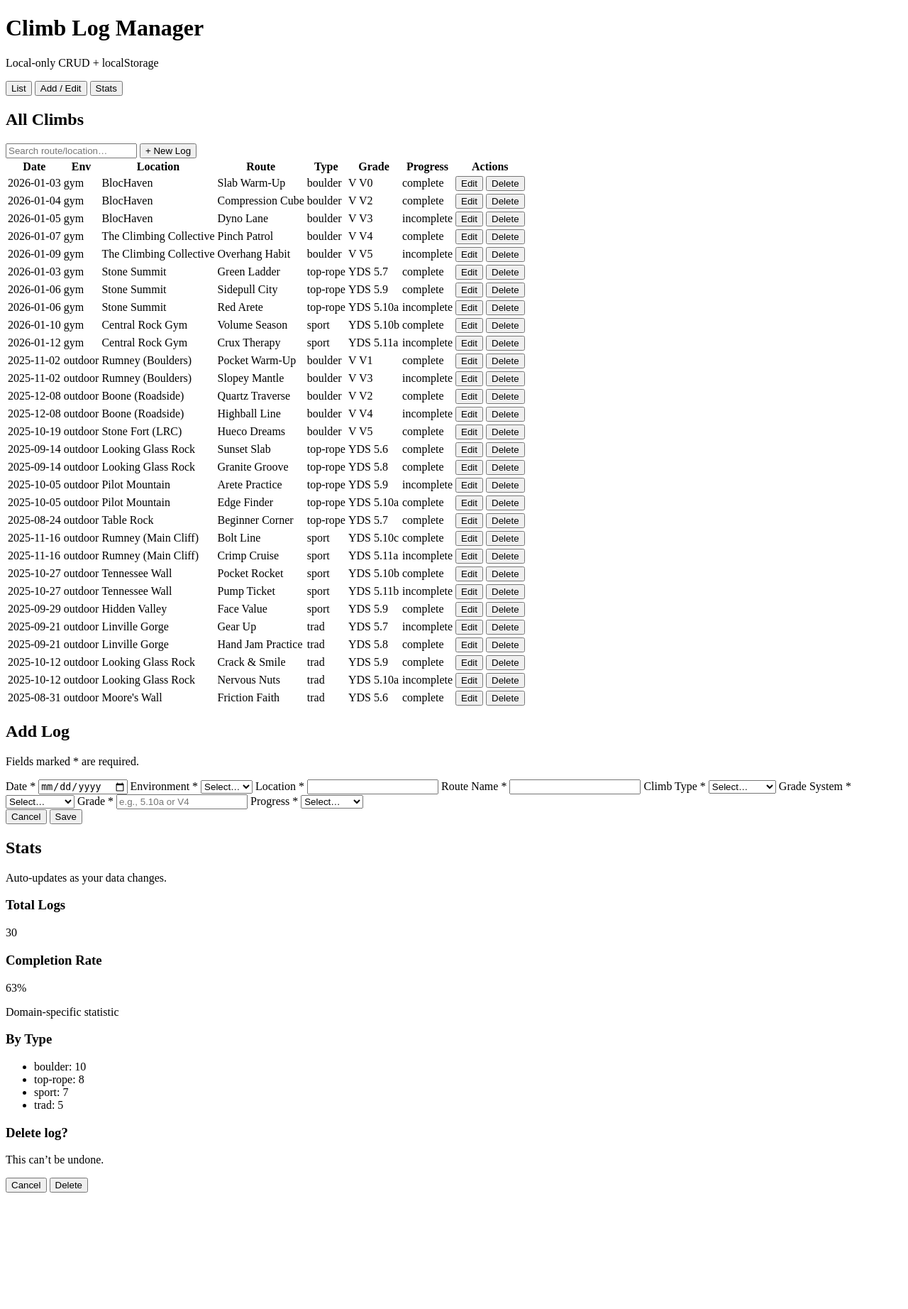
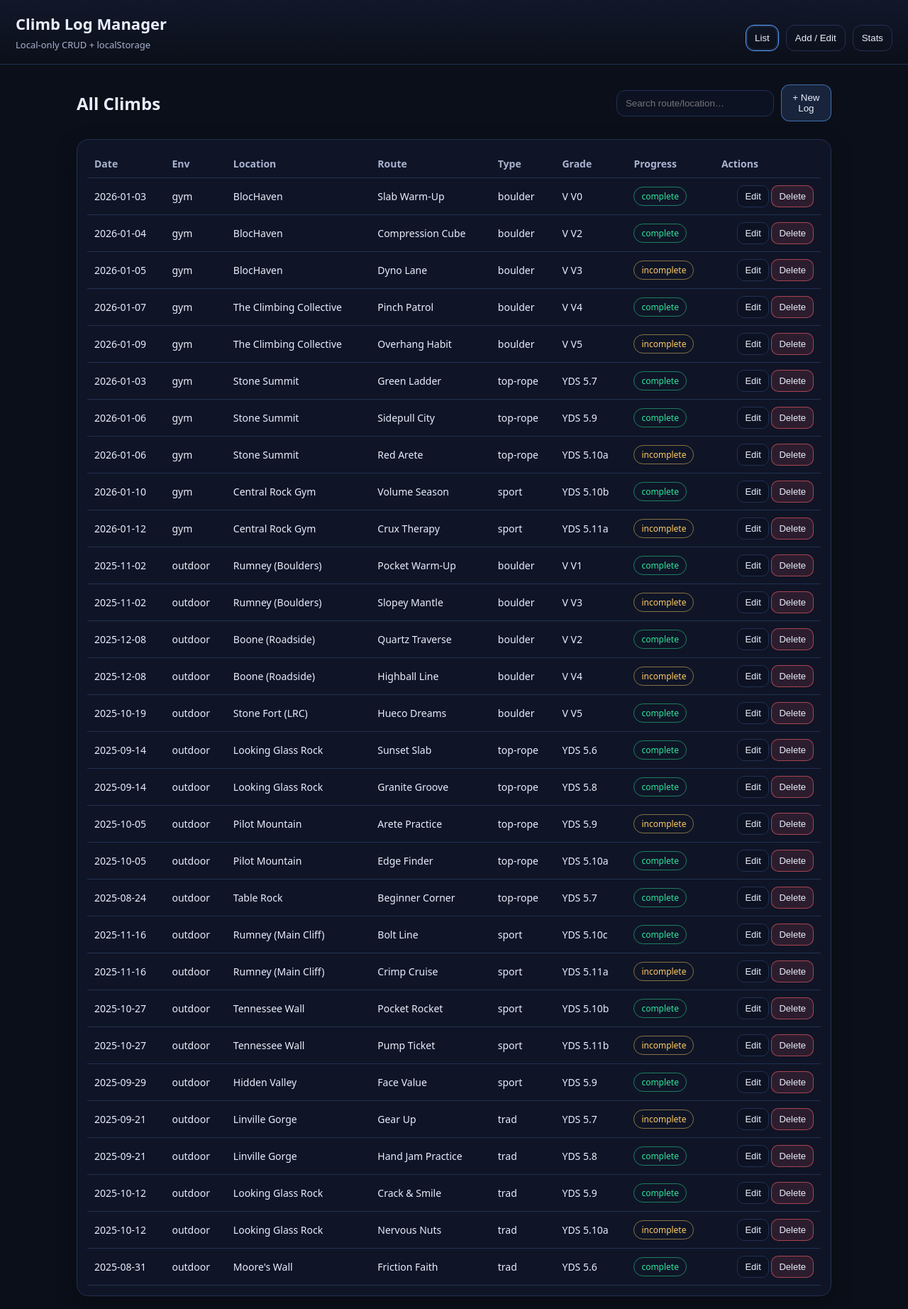
Before and after one commit to psychedelic-theory/climbing-log-manager, a PHP site: page / in a window 1280 px wide. Shown: the whole page at 71% size. Before the commit the page ends 1680 px from the top, so only its background shows below. Run offline with PHP 8.4, Linux system fonts and the light colour scheme.

Commit message:
Changes part 2

```diff
--- a/assets/css/styles.css
+++ b/assets/css/styles.css
@@ -1,63 +1,152 @@
-export function renderList(tbody, logs, onEdit, onDelete) {
-    tbody.innerHTML = "";
-
-    for (const l of logs) {
-        const tr = document.createElement("tr");
-        tr.innerHTML = `
-            <td>${escapeHtml(l.date)}</td>
-            <td>${escapeHtml(l.environment)}</td>
-            <td>${escapeHtml(l.location)}</td>
-            <td>${escapeHtml(l.routeName)}</td>
-            <td>${escapeHtml(l.climbType)}</td>
-            <td>${escapeHtml(`${l.gradeSystem} ${l.grade}`)}</td>
-            <td><span class="pill ${l.progress === "complete" ? "ok" : "warn"}">${escapeHtml(l.progress)}</span></td>
-            <td class="right">
-                <button class="btn small" data-edit="${l.id}">Edit</button>
-                <button class="btn small danger" data-del="${l.id}">Delete</button>
-            </td>
-        `;
-    tbody.appendChild(tr);
-    }
-
-    tbody.querySelectorAll("[data-edit]").forEach(btn =>
-        btn.addEventListener("click", () => onEdit(btn.dataset.edit))
-    );
-    tbody.querySelectorAll("[data-del]").forEach(btn =>
-        btn.addEventListener("click", () => onDelete(btn.dataset.del))
-    );
+:root{
+    --bg:#0b0f19;
+    --panel:#11182a;
+    --panel2:#0f1526;
+    --text:#e8eefc;
+    --muted:#a8b3cf;
+    --border:#223055;
+    --primary:#5ea1ff;
+    --danger:#ff5e6c;
+    --ok:#2ee59d;
+    --warn:#ffcc66;
 }
 
-export function renderStats({ totalEl, completionEl, byTypeEl }, logs) {
-    const total = logs.length;
-    const complete = logs.filter(l => l.progress === "complete").length;
-    const rate = total === 0 ? 0 : Math.round((complete / total) * 100);
+*{ box-sizing:border-box; }
 
-    totalEl.textContent = String(total);
-    completionEl.textContent = `${rate}%`;
-
-    const counts = logs.reduce((acc, l) => {
-        acc[l.climbType] = (acc[l.climbType] || 0) + 1;
-        return acc;
-    }, {});
-
-    byTypeEl.innerHTML = "";
-    for (const [type, n] of Object.entries(counts)) {
-        const li = document.createElement("li");
-        li.textContent = `${type}: ${n}`;
-        byTypeEl.appendChild(li);
-    }
+body{
+    margin:0;
+    font-family:system-ui, -apple-system, Segoe UI, Roboto, Arial, sans-serif;
+    background:var(--bg);
+    color:var(--text);
 }
 
-export function setView(viewName) {
-    document.querySelectorAll(".view").forEach(v => v.classList.remove("active"));
-    document.querySelector(`#view-${viewName}`).classList.add("active");
-
-    document.querySelectorAll(".tab").forEach(t => t.classList.remove("active"));
-    document.querySelector(`.tab[data-view="${viewName}"]`).classList.add("active");
+.topbar{
+    display:flex;
+    justify-content:space-between;
+    align-items:flex-end;
+    padding:18px 22px;
+    border-bottom:1px solid var(--border);
+    background:linear-gradient(180deg, var(--panel), var(--bg));
 }
 
-function escapeHtml(s) {
-    return String(s).replace(/[&<>"']/g, c => ({
-        "&":"&amp;", "<":"&lt;", ">":"&gt;", '"':"&quot;", "'":"&#039;"
-    }[c]));
+.brand h1{ margin:0; font-size:22px; }
+.subtitle{ margin:6px 0 0; color:var(--muted); font-size:13px; }
+
+.container{ max-width:1100px; margin:18px auto; padding:0 18px; }
+
+.tabs{ display:flex; gap:10px; }
+.tab{
+    background:transparent;
+    border:1px solid var(--border);
+    color:var(--text);
+    padding:10px 12px;
+    border-radius:12px;
+    cursor:pointer;
 }
+.tab.active{
+    border-color:var(--primary);
+    box-shadow:0 0 0 2px rgba(94,161,255,.15) inset;
+}
+
+.view{ display:none; }
+.view.active{ display:block; }
+
+.view-header{
+    display:flex;
+    justify-content:space-between;
+    align-items:center;
+    margin:14px 0;
+}
+.actions{ display:flex; gap:10px; align-items:center; }
+
+.card{
+    background:var(--panel2);
+    border:1px solid var(--border);
+    border-radius:16px;
+    padding:14px;
+    box-shadow:0 10px 30px rgba(0,0,0,.25);
+}
+
+.input, select, input[type="text"], input[type="date"]{
+    width:100%;
+    padding:10px 12px;
+    border-radius:12px;
+    border:1px solid var(--border);
+    background:#0c1222;
+    color:var(--text);
+    outline:none;
+}
+
+.input:focus, select:focus, input:focus{
+    border-color:var(--primary);
+    box-shadow:0 0 0 3px rgba(94,161,255,.15);
+}
+
+.table{ width:100%; border-collapse:collapse; }
+.table th, .table td{
+    padding:10px;
+    border-bottom:1px solid var(--border);
+    font-size:14px;
+}
+.table th{
+    color:var(--muted);
+    text-align:left;
+    font-weight:600;
+}
+.table tr:hover td{ background:rgba(255,255,255,.03); }
+
+.right{ text-align:right; }
+
+.btn{
+    border:1px solid var(--border);
+    background:#0c1222;
+    color:var(--text);
+    padding:10px 12px;
+    border-radius:12px;
+    cursor:pointer;
+}
+.btn.small{ padding:7px 10px; border-radius:10px; font-size:13px; }
+.btn.primary{ border-color:rgba(94,161,255,.6); background:rgba(94,161,255,.15); }
+.btn.danger{ border-color:rgba(255,94,108,.6); background:rgba(255,94,108,.12); }
+
+.grid{ display:grid; grid-template-columns:repeat(2, 1fr); gap:12px; }
+.field span{ display:block; margin-bottom:6px; color:var(--muted); font-size:13px; }
+.error{ color:var(--danger); font-size:12px; min-height:16px; display:block; }
+
+.form-actions{ display:flex; justify-content:flex-end; gap:10px; margin-top:12px; }
+.hint{ color:var(--muted); margin:0; }
+
+.stats-grid{ display:grid; grid-template-columns:repeat(3, 1fr); gap:12px; }
+.stat-number{ font-size:34px; margin:10px 0 0; }
+.muted{ color:var(--muted); }
+.stat-list{ margin:10px 0 0; padding-left:18px; }
+
+.pill{
+    display:inline-block;
+    padding:4px 10px;
+    border-radius:999px;
+    font-size:12px;
+    border:1px solid var(--border);
+}
+.pill.ok{ border-color:rgba(46,229,157,.5); color:var(--ok); }
+.pill.warn{ border-color:rgba(255,204,102,.5); color:var(--warn); }
+
+.backdrop{
+    position:fixed;
+    inset:0;
+    background:rgba(0,0,0,.55);
+    display:flex;
+    align-items:center;
+    justify-content:center;
+    padding:18px;
+}
+.hidden{ display:none; }
+
+.modal{
+    width:min(520px, 100%);
+    background:var(--panel2);
+    border:1px solid var(--border);
+    border-radius:16px;
+    padding:16px;
+}
+.modal-actions{ display:flex; justify-content:flex-end; gap:10px; margin-top:12px; }
```
Also changed, not shown: assets/js/ui.js (indentation only).
